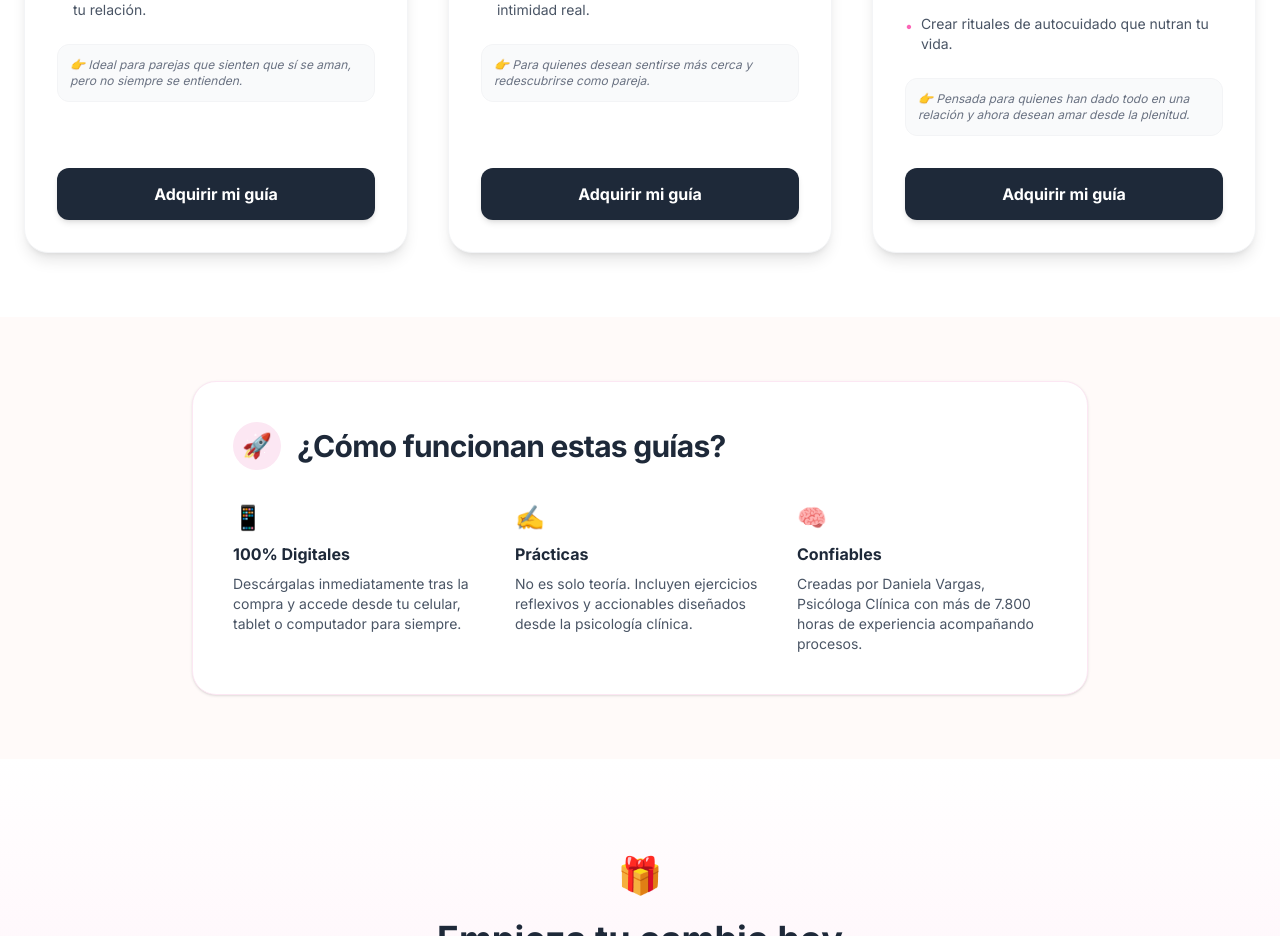
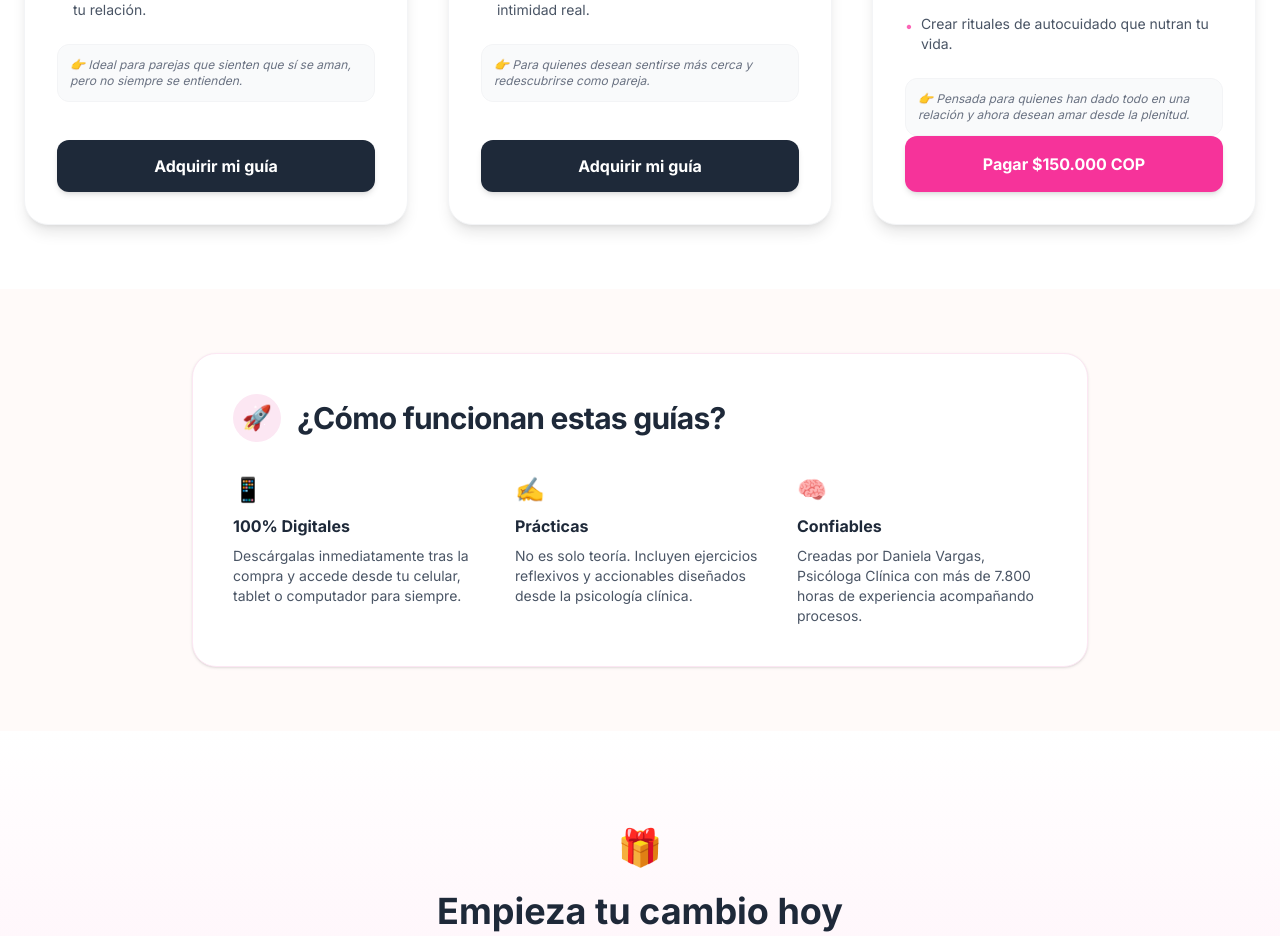
Before and after one commit to JuanDiegoMotta/web-psicologia, a Next.js app: page /guias in a window 1280 px wide. Shown: the part 1241-2177 px from the top of the page. Built offline with nearby package versions, Linux system fonts and the light colour scheme.

Commit message:
Added BoldPaymentButton and webhook for bold

```diff
--- /dev/null
+++ b/app/api/pagos/hash/route.ts
@@ -0,0 +1,23 @@
+import { NextResponse } from 'next/server';
+import crypto from 'crypto';
+
+export async function POST(request: Request) {
+  try {
+    const { orderId, amount, currency } = await request.json();
+    const secretKey = process.env.BOLD_SECRET_KEY;
+
+    if (!secretKey) {
+      return NextResponse.json({ error: 'Llave secreta no configurada' }, { status: 500 });
+    }
+
+    // Bold normalmente pide concatenar: orderId + amount + currency + secretKey
+    const stringToHash = `${orderId}${amount}${currency}${secretKey}`;
+
+    // Generamos el Hash SHA-256
+    const hash = crypto.createHash('sha256').update(stringToHash).digest('hex');
+
+    return NextResponse.json({ hash });
+  } catch (error) {
+    return NextResponse.json({ error: 'Error al generar el hash' }, { status: 500 });
+  }
+}
--- /dev/null
+++ b/app/api/webhooks/bold/route.ts
@@ -0,0 +1,68 @@
+import { NextResponse } from 'next/server';
+import crypto from 'crypto';
+// Importaremos Resend más adelante para mandar los correos automáticos
+// import { Resend } from 'resend';
+
+export async function POST(request: Request) {
+  try {
+    // 1. Extraer la firma de seguridad que envía Bold en los headers
+    const signature = request.headers.get('x-bold-signature');
+    const secretKey = process.env.BOLD_SECRET_KEY;
+
+    if (!signature || !secretKey) {
+      return NextResponse.json({ error: 'Faltan credenciales' }, { status: 401 });
+    }
+
+    // 2. Extraer el cuerpo de la petición (Raw text) para poder validarlo
+    // Es vital leerlo como texto primero para no perder integridad al parsear JSON
+    const rawBody = await request.text();
+
+    // 3. Lógica de validación exacta que pide Bold (Base64 -> HMAC-SHA256)
+    const encodedBody = Buffer.from(rawBody, 'utf-8').toString('base64');
+    const calculatedHash = crypto
+      .createHmac('sha256', secretKey)
+      .update(encodedBody)
+      .digest('hex');
+
+    // Comparamos la firma que calculamos con la que nos mandó Bold
+    if (calculatedHash !== signature) {
+      console.error('Firma inválida. Posible intento de fraude.');
+      return NextResponse.json({ error: 'Firma inválida' }, { status: 400 });
+    }
+
+    // 4. Si la firma es válida, parseamos el JSON para ver qué pasó
+    const body = JSON.parse(rawBody);
+    const eventType = body.type; // Puede ser SALE_APPROVED, SALE_REJECTED, etc.
+    const paymentData = body.data;
+
+    // 5. Lógica de negocio (¿Qué hacemos si el pago fue aprobado?)
+    if (eventType === 'SALE_APPROVED') {
+      console.log(`¡Pago aprobado! Ref: ${paymentData.metadata?.reference}`);
+      console.log(`Monto: ${paymentData.amount.total}, Cliente: ${paymentData.payment_method}`);
+
+      // AQUÍ ES DONDE SUCEDE LA MAGIA:
+      // Si la referencia dice "GUIA-ANSIEDAD", usamos Resend para enviarle el PDF.
+      // Si la referencia dice "TERAPIA", mandamos un correo a Daniela avisando de la nueva sesión.
+
+      /* Ejemplo conceptual:
+        await resend.emails.send({
+          from: 'clinica@daniela.com',
+          to: paymentData.payer_email,
+          subject: 'Aquí tienes tu Guía Digital',
+          html: '<p>Gracias por tu compra. Descarga tu guía <a href="...">aquí</a></p>'
+        });
+      */
+    } else if (eventType === 'SALE_REJECTED') {
+      console.log('El pago fue rechazado. Puedes enviar un email de recuperación de carrito aquí.');
+    }
+
+    // 6. Responder SIEMPRE un 200 OK rápido para que Bold sepa que recibimos el mensaje
+    return NextResponse.json({ received: true }, { status: 200 });
+
+  } catch (error) {
+    console.error('Error procesando el webhook de Bold:', error);
+    // Aunque haya error interno, a veces se devuelve 200 a la pasarela para que deje de reintentar si el error fue nuestro (parseo),
+    // pero devolver 500 hace que Bold lo reintente, lo cual es útil según su tabla de reintentos.
+    return NextResponse.json({ error: 'Error interno del servidor' }, { status: 500 });
+  }
+}
--- a/app/guias/page.tsx
+++ b/app/guias/page.tsx
@@ -1,6 +1,7 @@
 'use client';
 
 import Image from 'next/image';
+import BoldPaymentButton from '@/components/BoldPaymentButton';
 
 export default function GuiasDigitalesPage() {
   return (
@@ -150,14 +151,10 @@ export default function GuiasDigitalesPage() {
                 </p>
               </div>
 
-              <a
-                href="https://pay.hotmart.com/R98082764Y?_gl=1*8lsf7m*_gcl_au*MTgyODM2NTcwNy4xNzU3NzM0NzAyLjE1MDQzNDkzNjMuMTc2MDA1MDQyNS4xNzYwMDUwNDc0*FPAU*MTgyODM2NTcwNy4xNzU3NzM0NzAy*_ga*MTc4ODU5NzUzMS4xNzU3NzM0NzAy*_ga_GQH2V1F11Q*czE3NjAwNTA0MDUkbzM5JGcxJHQxNzYwMDUwNDY3JGo2MCRsMCRoMTYzODkxNTEyOQ..&bid=1760050479338"
-                target="_blank"
-                rel="noopener noreferrer"
-                className="mt-8 w-full block text-center bg-gray-800 hover:bg-gray-900 text-white font-bold py-3.5 rounded-xl transition-colors shadow-md"
-              >
-                Adquirir mi guía
-              </a>
+              <BoldPaymentButton
+                amount = "150000"
+                description = "Amor en equilibrio"
+              />
             </div>
           </div>
 
--- /dev/null
+++ b/components/BoldPaymentButton.tsx
@@ -0,0 +1,81 @@
+'use client';
+
+import { useState } from 'react';
+import Script from 'next/script';
+
+// Declaramos que BoldCheckout existirá en el objeto window
+declare global {
+  interface Window {
+    BoldCheckout: any;
+  }
+}
+
+interface BoldPaymentButtonProps {
+  amount: string; // Ejemplo: '150000' (Sin puntos ni comas)
+  description: string;
+}
+
+export default function BoldPaymentButton({ amount, description }: BoldPaymentButtonProps) {
+  const [isLoading, setIsLoading] = useState(false);
+
+  const handlePayment = async () => {
+    setIsLoading(true);
+
+    try {
+      // 1. Generamos un ID de orden único para esta venta
+      const orderId = `CITA-${Date.now()}`;
+      const currency = 'COP';
+
+      // 2. Pedimos el Hash de Integridad a nuestro servidor seguro
+      const response = await fetch('/api/pagos/hash', {
+        method: 'POST',
+        headers: { 'Content-Type': 'application/json' },
+        body: JSON.stringify({ orderId, amount, currency }),
+      });
+      const data = await response.json();
+
+      if (!data.hash) throw new Error('No se pudo generar la firma de seguridad');
+
+      // 4. Inicializamos la pasarela de Bold
+
+      const checkout = new window.BoldCheckout({
+        orderId: orderId,
+        currency: currency,
+        amount: amount,
+        apiKey: process.env.NEXT_PUBLIC_BOLD_API_KEY,
+        integritySignature: data.hash,
+        description: description,
+        // Aquí pondremos la URL a la que vuelve el cliente tras pagar:
+        redirectionUrl: `${window.location.origin}/guides`,
+      });
+
+      // 5. ¡Abrimos la pasarela!
+      checkout.open();
+
+    } catch (error) {
+      console.error('Error al iniciar el pago:', error);
+      alert('Hubo un problema al conectar con la pasarela de pago. Inténtalo de nuevo.');
+    } finally {
+      setIsLoading(false);
+    }
+  };
+
+  return (
+    <>
+      <Script
+        src="https://checkout.bold.co/library/boldPaymentButton.js"
+        strategy="lazyOnload"
+      />
+      <button
+        onClick={handlePayment}
+        disabled={isLoading}
+        className={`w-full py-4 rounded-xl font-bold transition-all shadow-md flex justify-center items-center gap-2 ${isLoading
+          ? 'bg-pink-300 text-white cursor-not-allowed'
+          : 'bg-pink-500 hover:bg-pink-600 text-white transform hover:-translate-y-0.5'
+          }`}
+      >
+        {isLoading ? 'Cargando pasarela...' : `Pagar $${parseInt(amount).toLocaleString('es-CO')} COP`}
+      </button>
+    </>
+  );
+}
```
